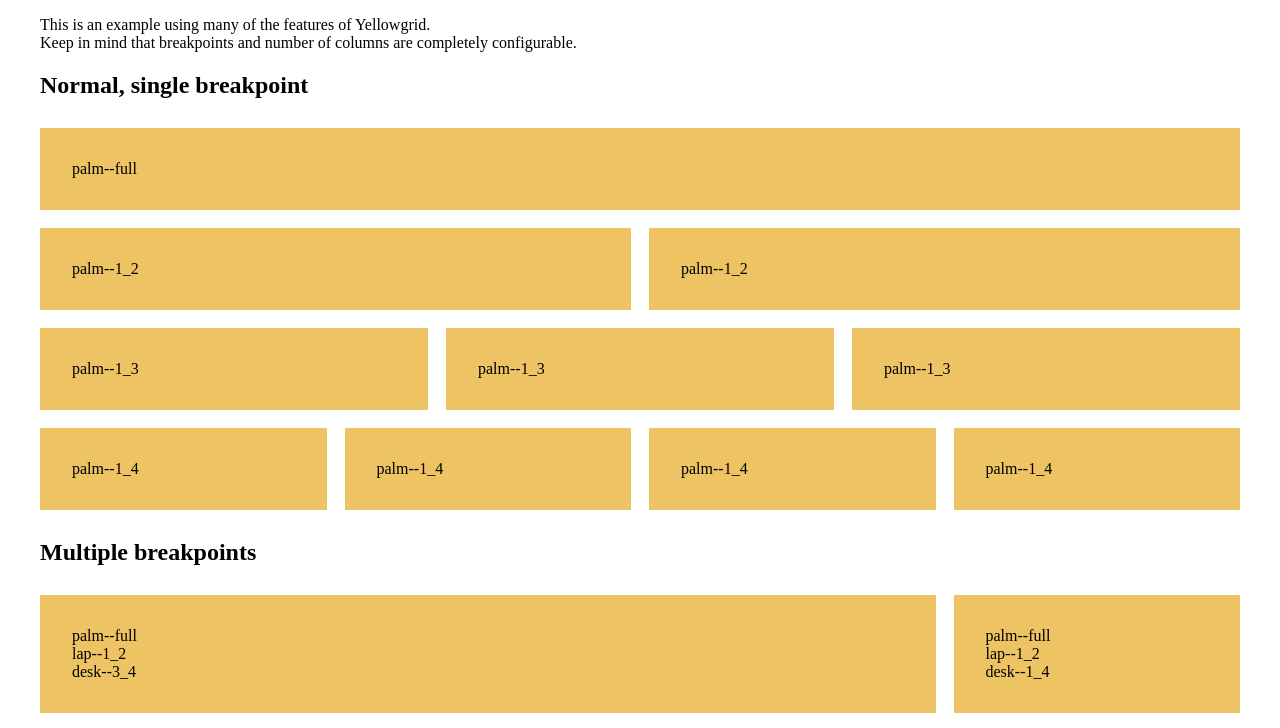
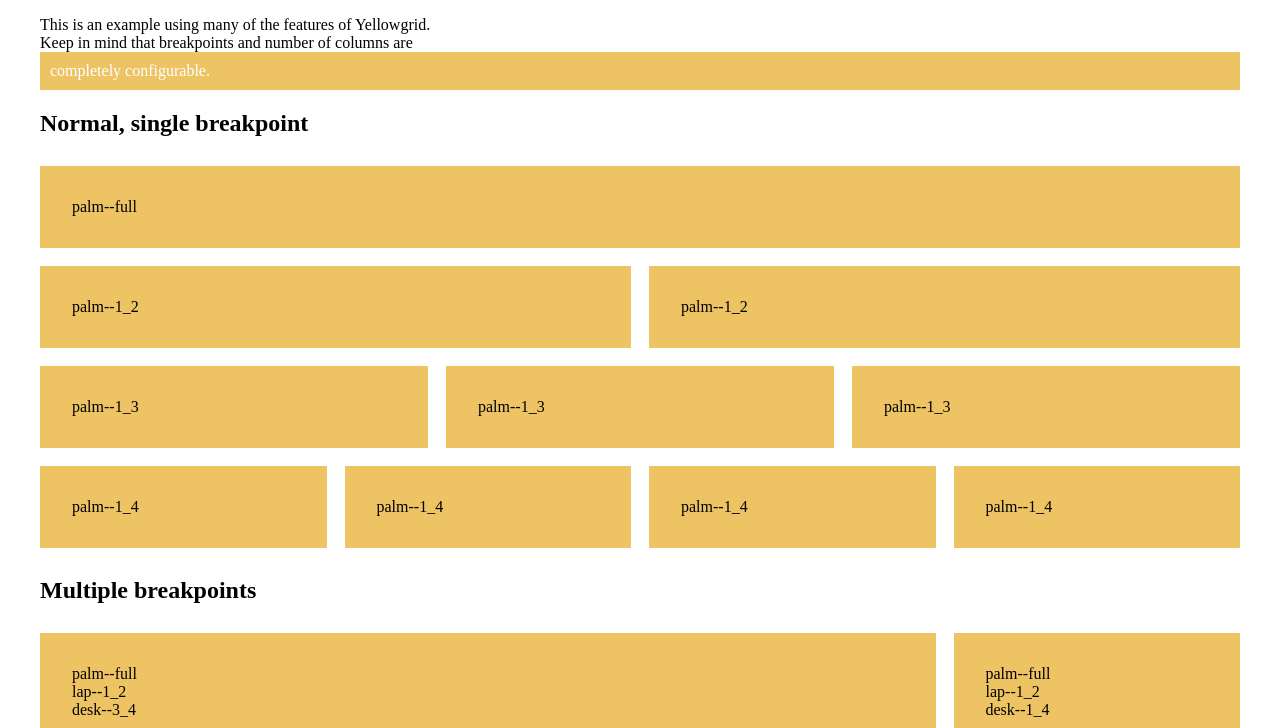
Before and after one commit to matthewlein/yellowgrid, a plain HTML site: page index.html in a window 1280 px wide. Shown: the part 62-790 px from the top of the page. Drawn offline with Linux system fonts and the light colour scheme.

Commit message:
another link

```diff
--- a/index.html
+++ b/index.html
@@ -57,7 +57,7 @@ header p {
                 </a>
             </h1>
             <p>This is an example using many of the features of Yellowgrid.<br>
-                Keep in mind that breakpoints and number of columns are completely configurable.</p>
+                Keep in mind that breakpoints and number of columns are <a href="https://github.com/matthewlein/yellowgrid">completely configurable.</a></p>
         </header>
 
         <!-- ====================================================
```
